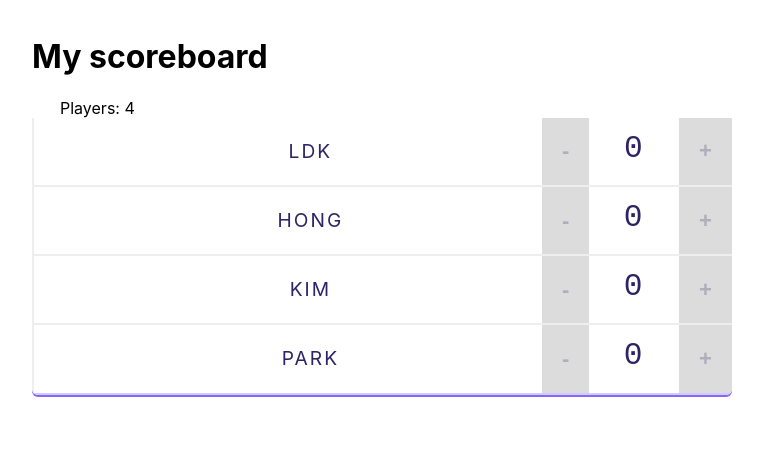
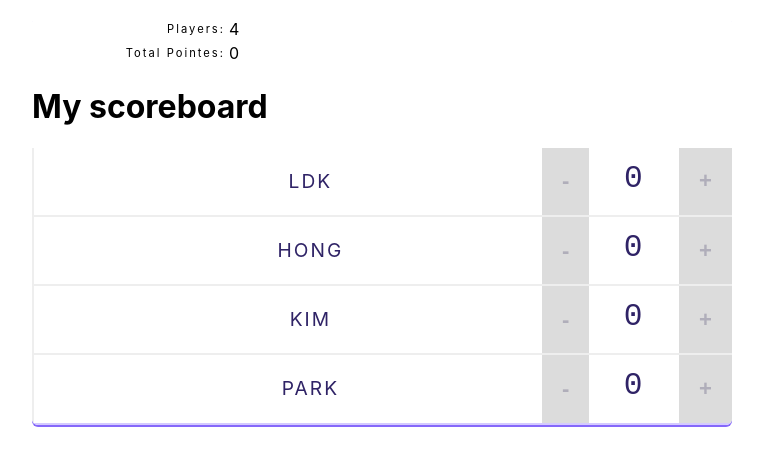
Before and after one commit to qkrwlgh91/React-scoreboard, a React (Create React App) app: page / in a window 1280 px wide. Shown: the top 466 px of the page, without its empty margins (258-1021 px from the left). Built offline with nearby package versions, Linux system fonts and the light colour scheme.

Commit message:
add lodash && stats.jsx

```diff
--- a/package.json
+++ b/package.json
@@ -6,6 +6,7 @@
     "@testing-library/jest-dom": "^4.2.4",
     "@testing-library/react": "^9.3.2",
     "@testing-library/user-event": "^7.1.2",
+    "lodash": "^4.17.20",
     "react": "^16.13.1",
     "react-dom": "^16.13.1",
     "react-scripts": "3.4.3"
--- a/src/App.js
+++ b/src/App.js
@@ -36,7 +36,7 @@ class App extends React.Component {
   render() {
     return (
       <div className="scoreboard">
-        <Header title="My scoreboard" totlaPlayers={this.state.players.length} />
+        <Header title="My scoreboard" players={this.state.players} />
 
         {/* Players List*/}
         { this.state.players.map(item => <Player name={item.name} score={item.score}
--- a/src/components/Header.jsx
+++ b/src/components/Header.jsx
@@ -1,11 +1,12 @@
 import React from 'react';
+import Statistics from "./Stats";
 
 const Header = (props) => {
     console.log(props);
     return (
         <header>
+            <Statistics players={props.players}/>
             <h1>{ props.title }</h1>
-            <span className="stats">Players: { props.totlaPlayers }</span>
         </header>
     )
 }
--- /dev/null
+++ b/src/components/Stats.jsx
@@ -0,0 +1,23 @@
+import React from "react";
+import _ from 'lodash';
+
+const Statistics = (props) => {
+    const totalPlayers = props.players.length;
+    const totalScore = _.sumBy(props.players, "score")
+    return (
+        <table className="stats">
+            <tbody>
+                <tr>
+                    <td>Players:</td>
+                    <td>{totalPlayers}</td>
+                </tr>
+                <tr>
+                    <td>Total Pointes:</td>
+                    <td>{totalScore}</td>
+                </tr>
+            </tbody>
+        </table>
+    )
+}
+
+export default Statistics;
```
Also changed, not shown: 1 other file (tests, documents, lock files or other folders).
